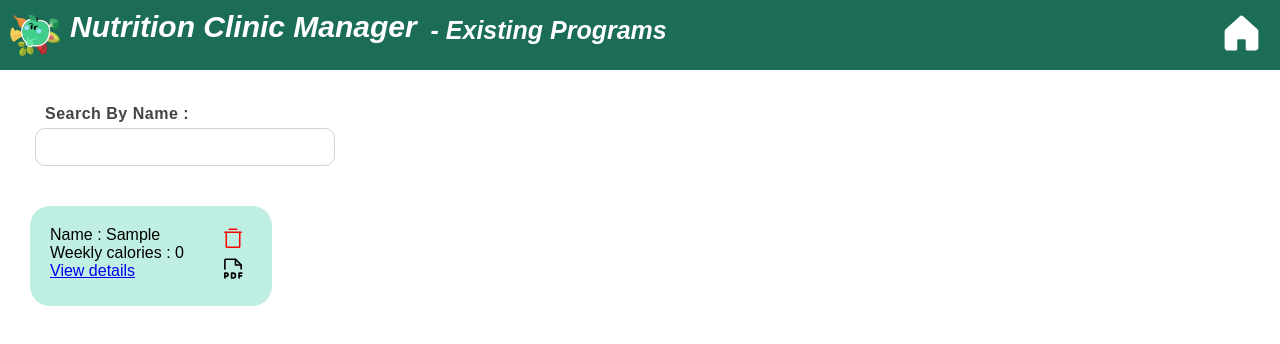
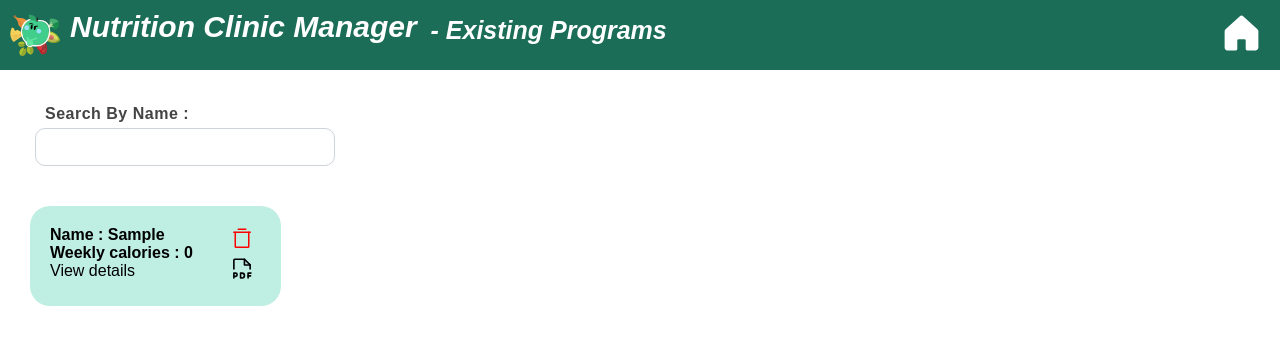
Before and after one commit to raghad-ns/nutritionist-app, a React (Create React App) app: page /add in a window 1280 px wide. Both pictures are taken after typing "Sample", "5", "name@example.com", "2020-01-15" into the empty fields and a click on the button "Save". Shown: the top 344 px of the page. Built offline with nearby package versions, Linux system fonts and the light colour scheme; a web font is replaced by a local one.

Commit message:
css edits

```diff
--- a/src/components/view-programs/card/card.css
+++ b/src/components/view-programs/card/card.css
@@ -9,7 +9,8 @@
 }
 
 .programCard:hover {
-    box-shadow: 2px 2px 5px 2px rgba(84, 209, 176, 0.371);;
+    box-shadow: 2px 2px 5px 2px rgba(84, 209, 176, 0.371);
+    ;
 }
 
 .programCard>.details {
@@ -17,6 +18,18 @@
     flex-direction: column;
     align-items: flex-start;
     padding: 10px;
+    font-weight: bold;
+}
+
+.programCard>.details>a {
+    color: black;
+    font-weight: normal;
+    text-decoration: none;
+}
+
+.programCard>.details>a:hover {
+    font-weight: bold;
+    color: #666;
 }
 
 .programCard>.actionButtons {
@@ -27,7 +40,12 @@
     justify-content: space-between;
 }
 
-.programCard>.actionButtons > button {
+.programCard>.actionButtons>button {
     border: none;
     background-color: rgba(0, 0, 0, 0);
+    border-radius: 10px;
 }
+
+.programCard>.actionButtons>button:hover {
+    box-shadow: 1px 1px 3px 1px rgba(84, 209, 176, 0.371);
+}
```
